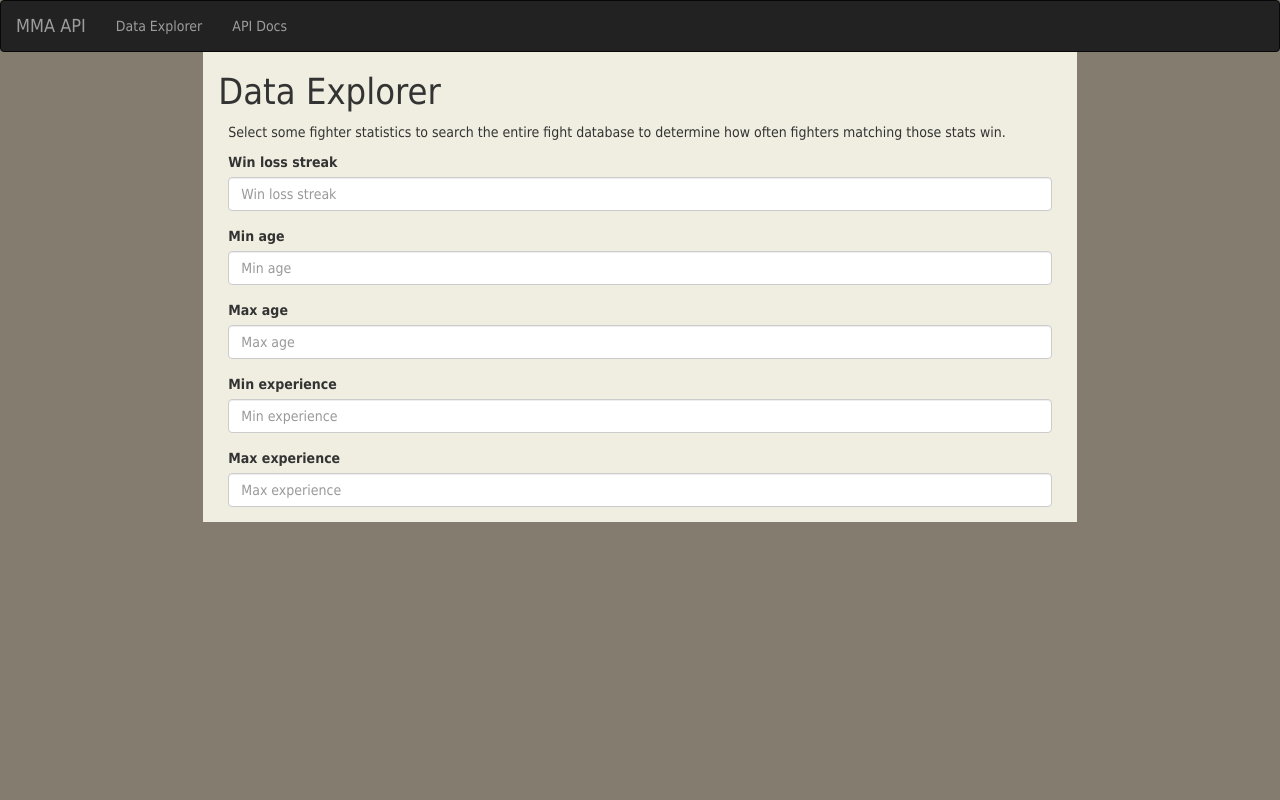
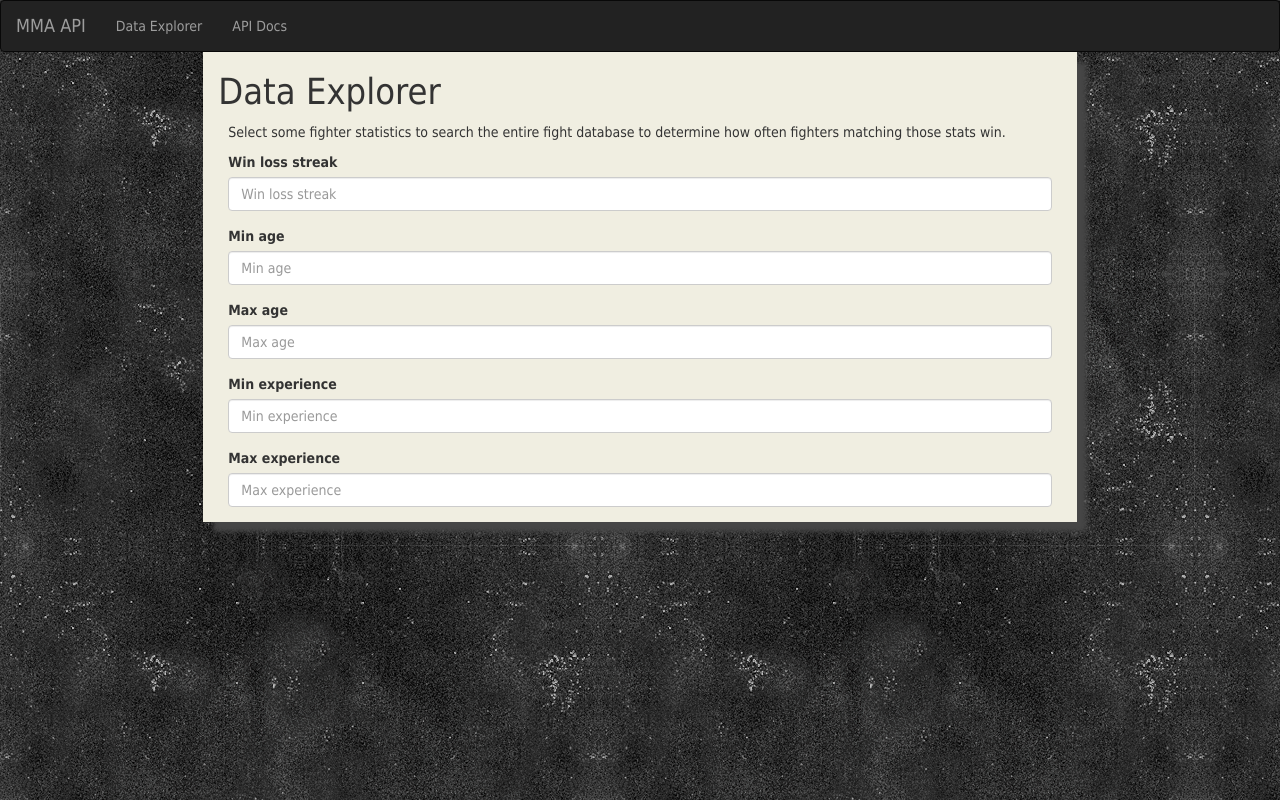
Before and after one commit to fight-api/ufc-fight-api, a Django app: a page that uses fights/templates/fights/base.html in a window 1280 px wide. Run offline with Django 3.2, Linux system fonts and the light colour scheme; data that the repository does not hold is empty; parts of the project's set-up code (start-up, migrations or seed data) failed here and were passed over; some libraries are stand-ins or nearby versions.

Commit message:
Add box shadow and texture background

```diff
--- a/fights/templates/fights/base.html
+++ b/fights/templates/fights/base.html
@@ -19,7 +19,7 @@
     <script src="{% static "js/bootstrap.min.js" %}"></script>
     <link href="{% static 'css/base_styles.css' %}" rel="stylesheet">
 </head>
-<body class="background">
+<body class="background" style="background-image: url({% static 'images/concrete-wall-2.png' %})">
 
 
 <div>
--- a/global/css/base_styles.css
+++ b/global/css/base_styles.css
@@ -2,6 +2,7 @@
     padding-left: 10px;
     padding-right: 10px;
 }
+
 
 .mainContent div {
     padding-left: 10px;
@@ -48,14 +49,18 @@ ul {
 }
 
 .background {
-    background-color: #847C6F;
+    /*background-color: #847C6F;*/
     padding: 0px;
     margin: 0px;
     font-family:Tahoma, serif;
+    background-color: #000000;
+    /*background-image: url(http://www.transparenttextures.com/patterns/concrete-wall-2.png);*/
 }
 
 .mainContent {
     background-color: #F0EEE1;
+    box-shadow: 10px 10px 5px rgb(70, 70, 70);
+    /*background-color: ;*/
     /*margin-left: 12%;*/
     /*margin-right: 12%;*/
 }
```
Also changed, not shown: global/images/concrete-wall-2.png (added).
